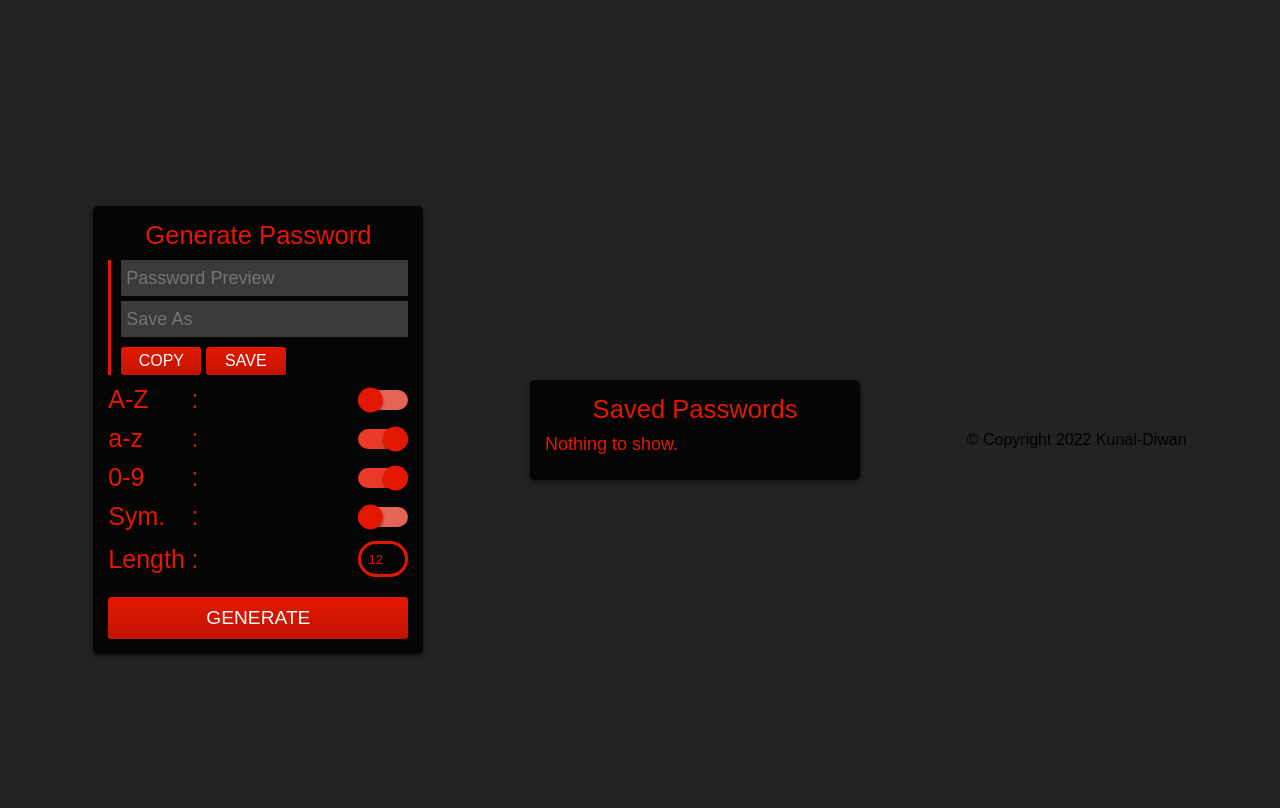
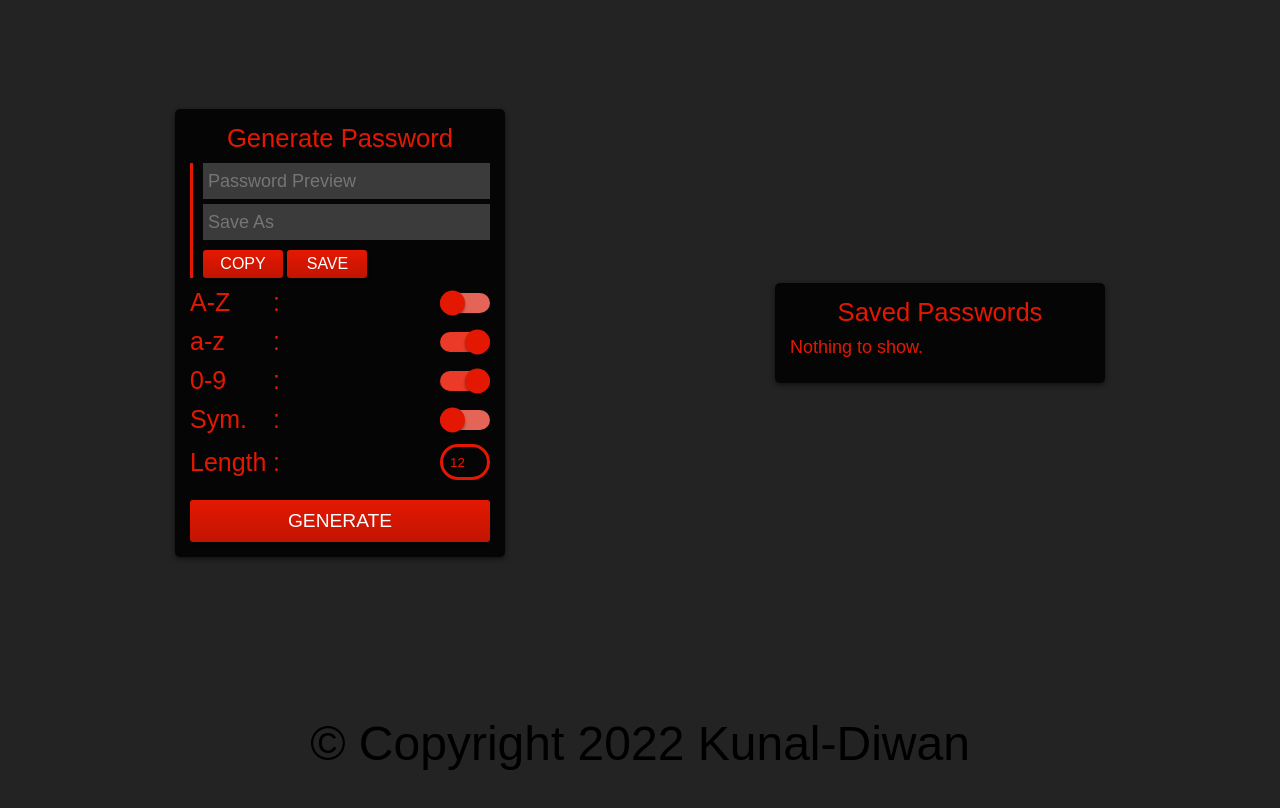
Before and after one commit to Kunal-Diwan/Password-Generator, a plain HTML site: page index.html in a window 1280 px wide. Drawn offline with Linux system fonts and the light colour scheme.

Commit message:
Increased © font size

```diff
--- a/index.html
+++ b/index.html
@@ -51,7 +51,7 @@
     </div>
   </div>
 
-  <footer>&copy; Copyright 2022 Kunal-Diwan</footer>
+  <font size=30/><footer>&copy; Copyright 2022 Kunal-Diwan</footer></font>
 
 <script src="main.js"></script>
 </body>
```
